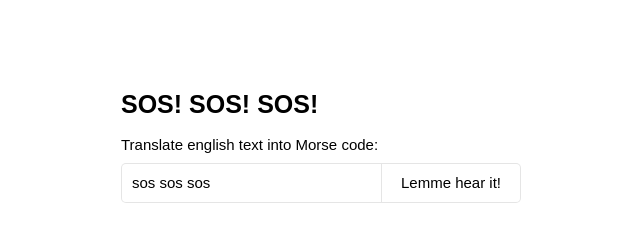
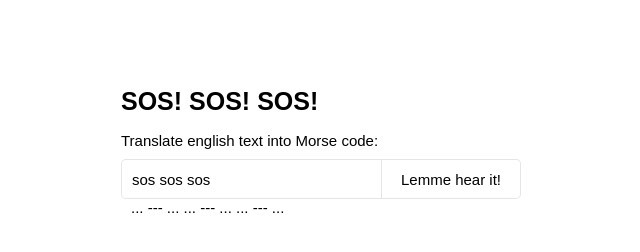
Before and after one commit to bespoyasov/morse, a plain HTML site: page index.html in a window 1280 px wide. Both pictures are taken after a click on the button "Lemme hear it!". Shown: the part 242-494 px from the top of the page, without its empty margins (319-959 px from the left). Drawn offline with Linux system fonts and the light colour scheme.

Commit message:
add output block

```diff
--- a/index.html
+++ b/index.html
@@ -18,6 +18,9 @@
         <button id="play">Lemme hear it!</button>
       </div>
     </div>
+    <div class="message" id="translated">
+      ... --- ...  ... --- ...
+    </div>
   </form>
 
   <script src="./Translator/dictionary.js"></script>
--- a/index.js
+++ b/index.js
@@ -9,8 +9,14 @@ const codePlayer = new MorseCodePlayer({
 
 const form = document.getElementById('form')
 const input = document.getElementById('message')
+const output = document.getElementById('translated')
 
 form.addEventListener('submit', (e) => {
   e.preventDefault()
-  codePlayer.playMessage(input.value)
+
+  const message = input.value
+  codePlayer.playMessage(message)
+
+  const encoded = translator.encode(message)
+  output.innerHTML = encoded
 })
--- a/style.css
+++ b/style.css
@@ -23,7 +23,7 @@ h1 {
   width:100%;
   max-width:400px;
   margin:auto;
-  padding-bottom: 4rem;
+  padding-bottom: 3rem;
 }
 
 .form .grid {
@@ -71,3 +71,7 @@ h1 {
 .form button:hover {
   background: rgba(0,0,0,.1)
 }
+
+.message {
+  padding: 0 10px;
+}
```
